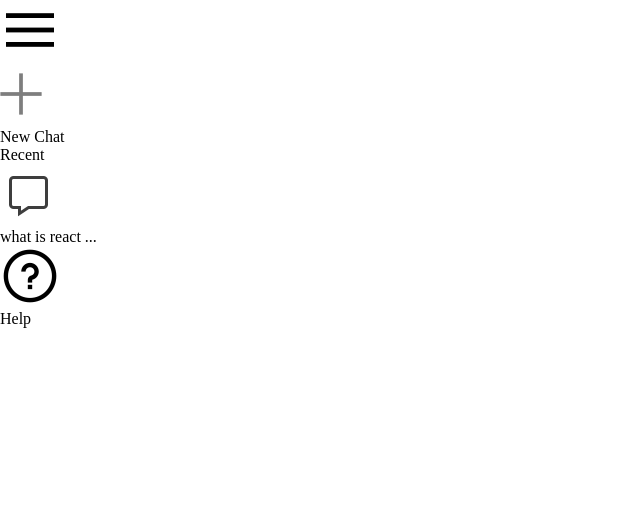
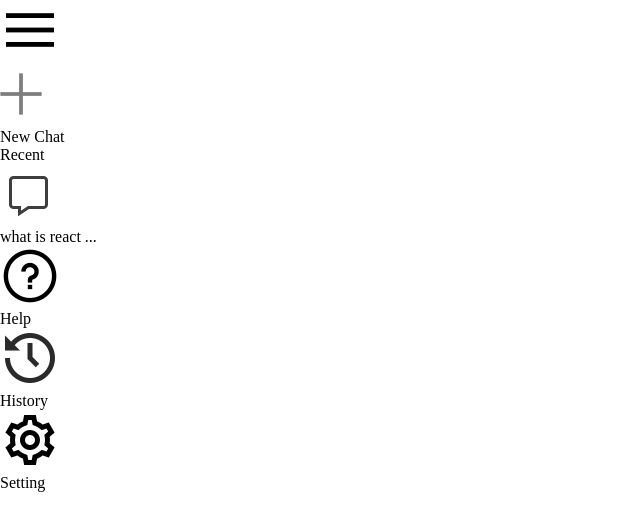
Before and after one commit to Saroyann/Gemini-Clone, a React (Vite) app: page / in a window 1280 px wide. Shown: the top 530 px of the page, without its empty margins (0-640 px from the left). Built offline with nearby package versions, Linux system fonts and the light colour scheme.

Commit message:
initial commit

```diff
--- a/src/components/sidebar/Sidebar.jsx
+++ b/src/components/sidebar/Sidebar.jsx
@@ -24,9 +24,17 @@ const Sidebar = () => {
             </div>
 
             <div className="bottom">
-                <div className="bottom-item">
+                <div className="bottom-item recent-entry">
                     <img src={assets.question_icon} />
                     <p>Help</p>
+                </div>
+                <div className="bottom-item recent-entry">
+                    <img src={assets.history_icon} />
+                    <p>History</p>
+                </div>
+                <div className="bottom-item recent-entry">
+                    <img src={assets.setting_icon} />
+                    <p>Setting</p>
                 </div>
             </div>
         </div>
```
